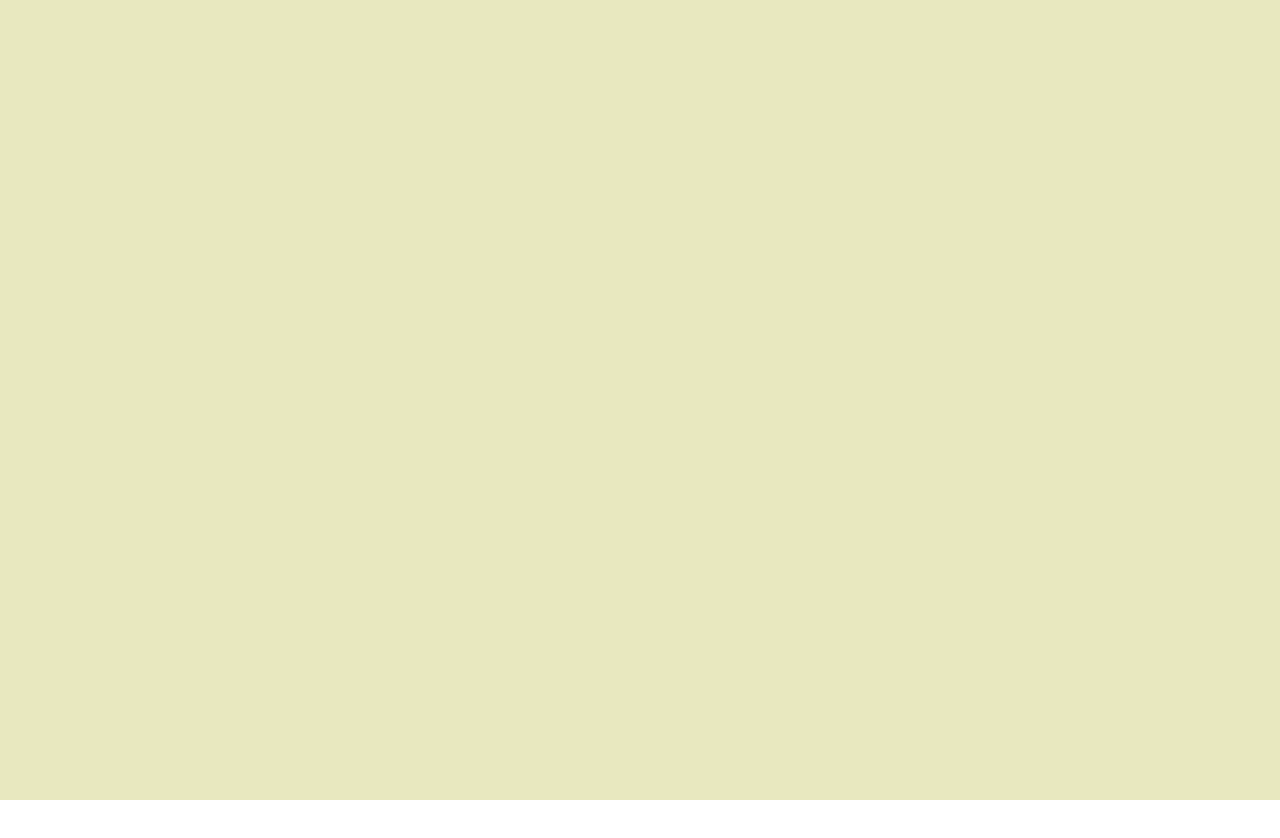
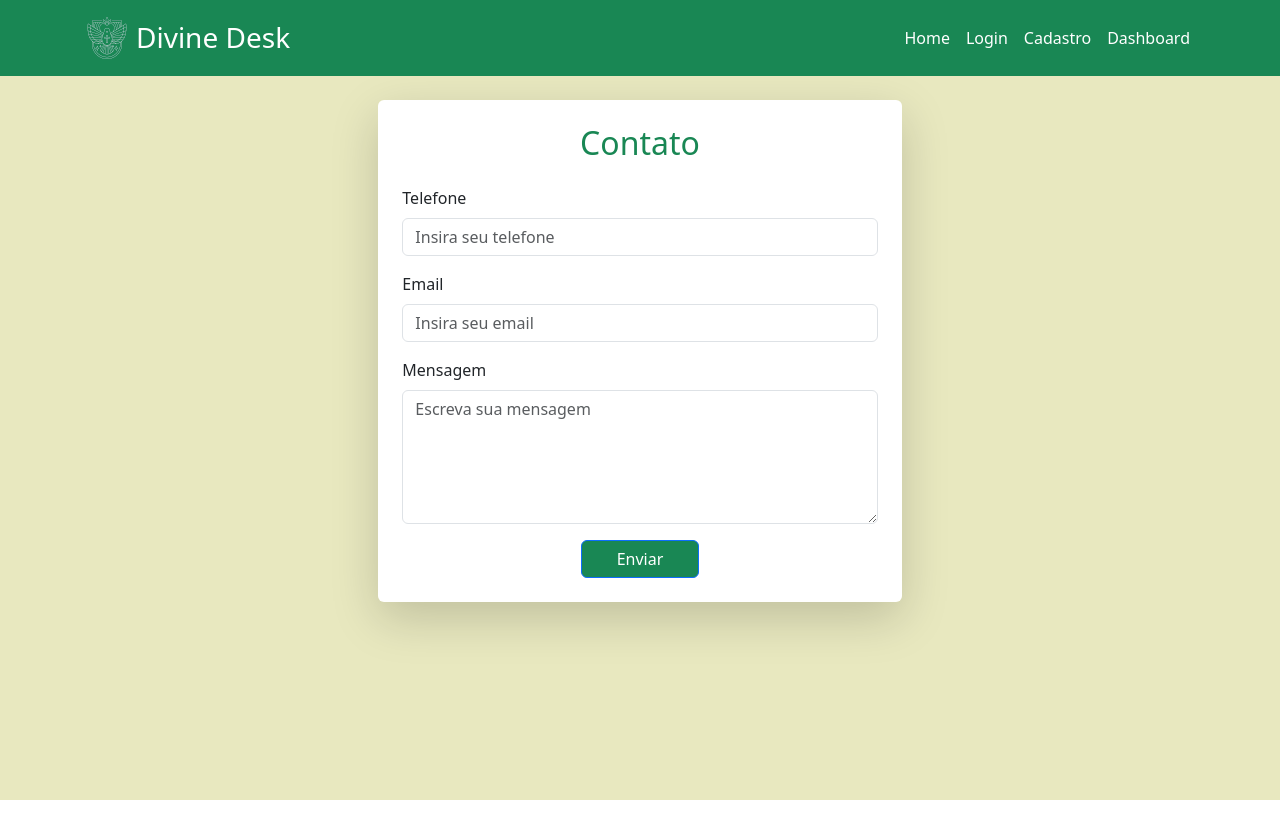
Before and after one commit to ryan-junio-oliveira/DivineDeskClient, a React (Create React App) app: page /contact-interest in a window 1280 px wide. Before the commit this address had no page. Shown: the top 838 px of the page. Before the commit the page ends 800 px from the top, so only its background shows below. Built offline with nearby package versions, Linux system fonts and the light colour scheme.

Commit message:
feat: new form contact

```diff
--- a/src/App.tsx
+++ b/src/App.tsx
@@ -3,10 +3,10 @@ import { BrowserRouter as Router, Routes, Route } from 'react-router-dom';
 
 import Home from './Pages/Home';
 import Login from './Pages/Auth/Login';
-import Register from './Pages/Auth/Register';
 import Dashboard from './Pages/Dashboard/Dashboard';
 import ProtectedRoute from './Components/ProtectedRoute';
 import { AuthProvider } from './Contexts/AuthContext';
+import ContactInterest from './Pages/Mail/ContactInterest';
 
 const App: React.FC = () => {
   return (
@@ -16,7 +16,7 @@ const App: React.FC = () => {
           <Routes>
             <Route path="/" element={<Home />} />
             <Route path="/login" element={<Login />} />
-            <Route path="/register" element={<Register />} />
+            <Route path="/contact-interest" element={<ContactInterest />} />
             <Route path="/dashboard" element={<Dashboard />} />
             {/* <Route
               path="/dashboard"
--- /dev/null
+++ b/src/Components/Home/FormContactInterest.tsx
@@ -0,0 +1,103 @@
+import React, { useState } from 'react';
+import axios from '../../Api/axios';
+import { Form, Button, Container, Alert } from 'react-bootstrap';
+
+const FormContactInterest: React.FC = () => {
+  const [phone, setPhone] = useState<string>('');
+  const [email, setEmail] = useState<string>('');
+  const [message, setMessage] = useState<string>('');
+  const [loading, setLoading] = useState<boolean>(false);
+  const [errors, setErrors] = useState<{ phone?: string; email?: string; message?: string; general?: string }>({});
+  const [success, setSuccess] = useState<string>('');
+
+  const validateInputs = () => {
+    const newErrors: { phone?: string; email?: string; message?: string } = {};
+    if (!phone) newErrors.phone = 'Telefone é obrigatório.';
+    if (!email) newErrors.email = 'Email é obrigatório.';
+    else if (!/\S+@\S+\.\S+/.test(email)) newErrors.email = 'Email inválido.';
+    if (!message) newErrors.message = 'Mensagem é obrigatória.';
+    return newErrors;
+  };
+
+  const handleSubmit = async (e: React.FormEvent) => {
+    e.preventDefault();
+    const validationErrors = validateInputs();
+    if (Object.keys(validationErrors).length > 0) {
+      setErrors(validationErrors);
+      return;
+    }
+    setLoading(true);
+    setErrors({});
+    setSuccess('');
+    try {
+      await axios.post('/new-interest', { phone, email, message });
+      setSuccess('Mensagem enviada com sucesso!');
+      setPhone('');
+      setEmail('');
+      setMessage('');
+    } catch (error) {
+      console.error('Falha no envio da mensagem', error);
+      setErrors({ general: 'Falha no envio da mensagem. Por favor, tente novamente.' });
+    } finally {
+      setLoading(false);
+    }
+  };
+
+  return (
+    <Container fluid className="d-flex h-100">
+      <Form onSubmit={handleSubmit} className="p-4 rounded shadow-lg bg-white mt-4 m-auto col-12 col-sm-5 gap-3 d-flex flex-column">
+        <h2 className='text-center' id='titleForm'>Contato</h2>
+        {errors.general && <Alert variant="danger">{errors.general}</Alert>}
+        {success && <Alert variant="success">{success}</Alert>}
+        <Form.Group className='w-100 m-auto' controlId="formBasicPhone">
+          <Form.Label>Telefone</Form.Label>
+          <Form.Control
+            type="text"
+            value={phone}
+            onChange={(e) => setPhone(e.target.value)}
+            placeholder="Insira seu telefone"
+            isInvalid={!!errors.phone}
+          />
+          <Form.Control.Feedback type="invalid">
+            {errors.phone}
+          </Form.Control.Feedback>
+        </Form.Group>
+
+        <Form.Group className='w-100 m-auto' controlId="formBasicEmail">
+          <Form.Label>Email</Form.Label>
+          <Form.Control
+            type="email"
+            value={email}
+            onChange={(e) => setEmail(e.target.value)}
+            placeholder="Insira seu email"
+            isInvalid={!!errors.email}
+          />
+          <Form.Control.Feedback type="invalid">
+            {errors.email}
+          </Form.Control.Feedback>
+        </Form.Group>
+
+        <Form.Group className='w-100 m-auto' controlId="formBasicMessage">
+          <Form.Label>Mensagem</Form.Label>
+          <Form.Control
+            as="textarea"
+            value={message}
+            onChange={(e) => setMessage(e.target.value)}
+            placeholder="Escreva sua mensagem"
+            rows={5}
+            isInvalid={!!errors.message}
+          />
+          <Form.Control.Feedback type="invalid">
+            {errors.message}
+          </Form.Control.Feedback>
+        </Form.Group>
+
+        <Button id="btnSend" className='w-25 m-auto' variant="primary" type="submit" disabled={loading}>
+          {loading ? 'Enviando...' : 'Enviar'}
+        </Button>
+      </Form>
+    </Container>
+  );
+};
+
+export default FormContactInterest;
--- a/src/Components/Home/NavBarHome.tsx
+++ b/src/Components/Home/NavBarHome.tsx
@@ -20,7 +20,7 @@ function NavbarHome() {
           <Nav className="ms-auto">
             <Nav.Link href="/" className="text-white">Home</Nav.Link>
             <Nav.Link href="/login" className="text-white">Login</Nav.Link>
-            <Nav.Link href="/register" className="text-white">Cadastro</Nav.Link>
+            <Nav.Link href="/contact-interest" className="text-white">Cadastro</Nav.Link>
             <Nav.Link href="/dashboard" className="text-white">Dashboard</Nav.Link>
           </Nav>
         </Navbar.Collapse>
--- /dev/null
+++ b/src/Pages/Mail/ContactInterest.tsx
@@ -0,0 +1,13 @@
+import NavbarHome from "../../Components/Home/NavBarHome";
+import FormContactInterest from "../../Components/Home/FormContactInterest";
+
+function ContactInterest() {
+  return (
+    <>
+      <NavbarHome/>
+      <FormContactInterest/>
+    </>
+  );
+}
+
+export default ContactInterest;
--- a/src/Styles/Home.css
+++ b/src/Styles/Home.css
@@ -6,7 +6,7 @@
     color: var(--bs-green);
 }
 
-#btnLogin, #btnRegister{
+#btnLogin, #btnRegister, #btnSend{
     background-color: var(--bs-green);
 }
 
```
Also changed, not shown: public/css/style.min.css (+1 -1 lines).
